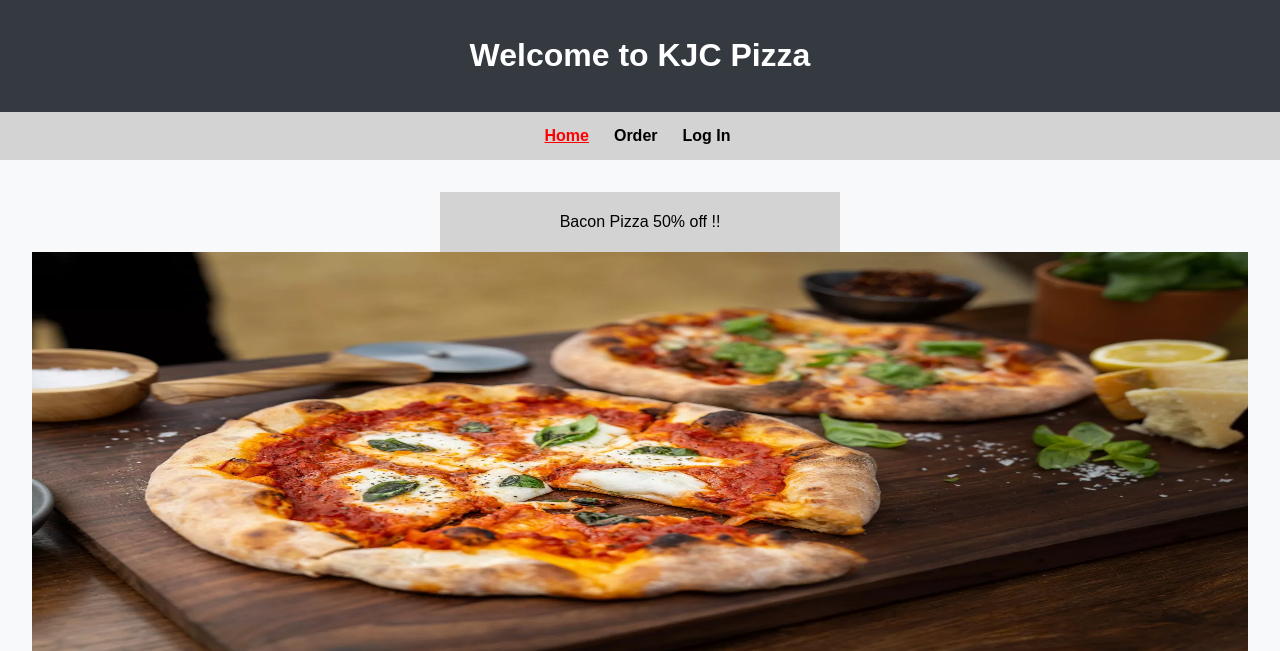
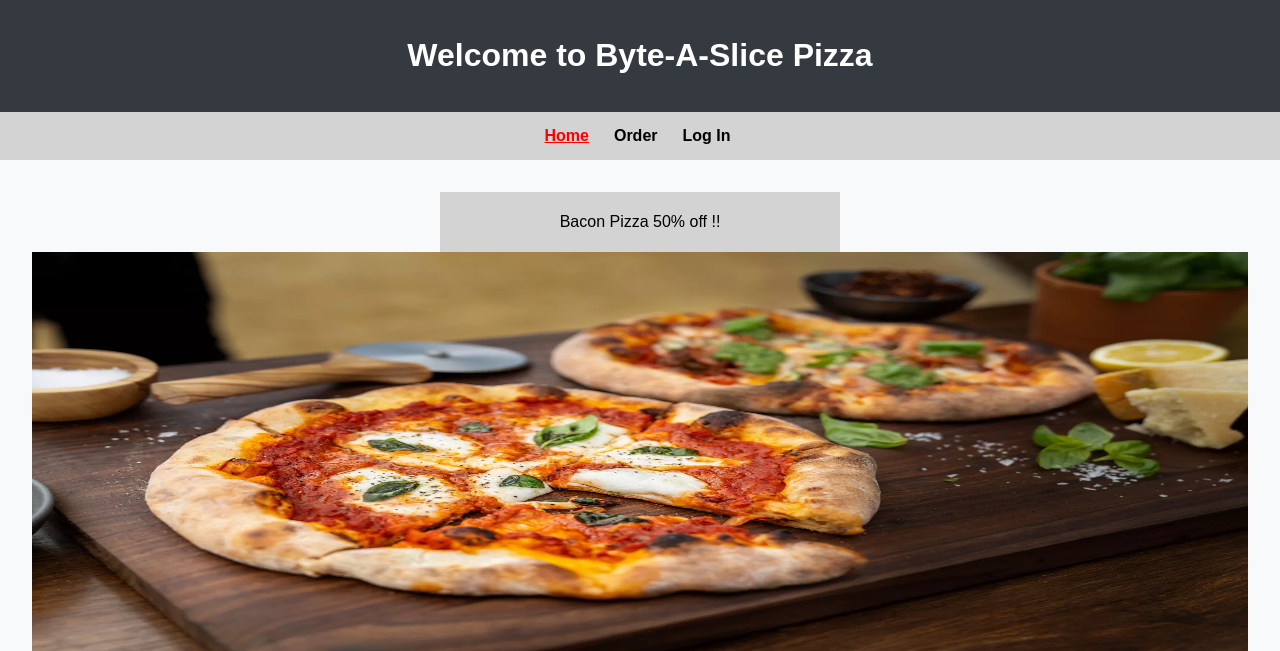
Before and after one commit to KJBarber89/KJC-pizza-ordering-system, a PHP site: page /index.php in a window 1280 px wide. Shown: the top 651 px of the page. Run offline with PHP 8.4, Linux system fonts and the light colour scheme; data comes from the database, SQL or seed files in the repository.

Commit message:
Update include.php
Attempting to update the website name.

```diff
--- a/FrontEnd/include.php
+++ b/FrontEnd/include.php
@@ -2,5 +2,5 @@
 
 require "database.php";
 
-$header = "Welcome to KJC Pizza";
+$header = "Welcome to Byte-A-Slice Pizza";
 $info = getInfo();
```
